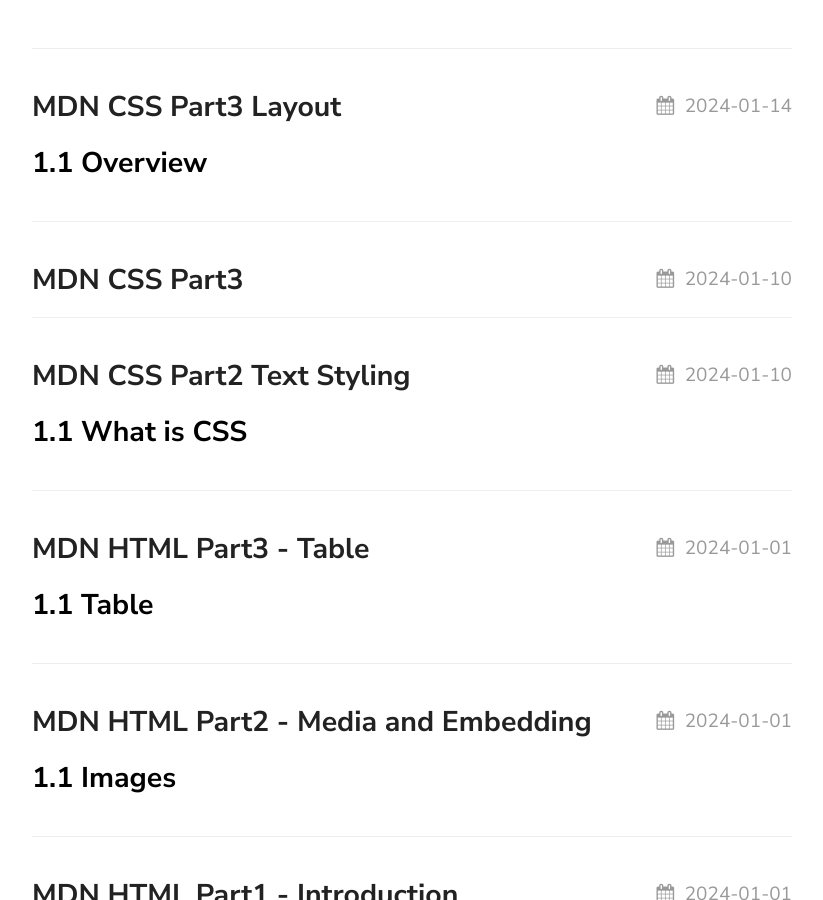
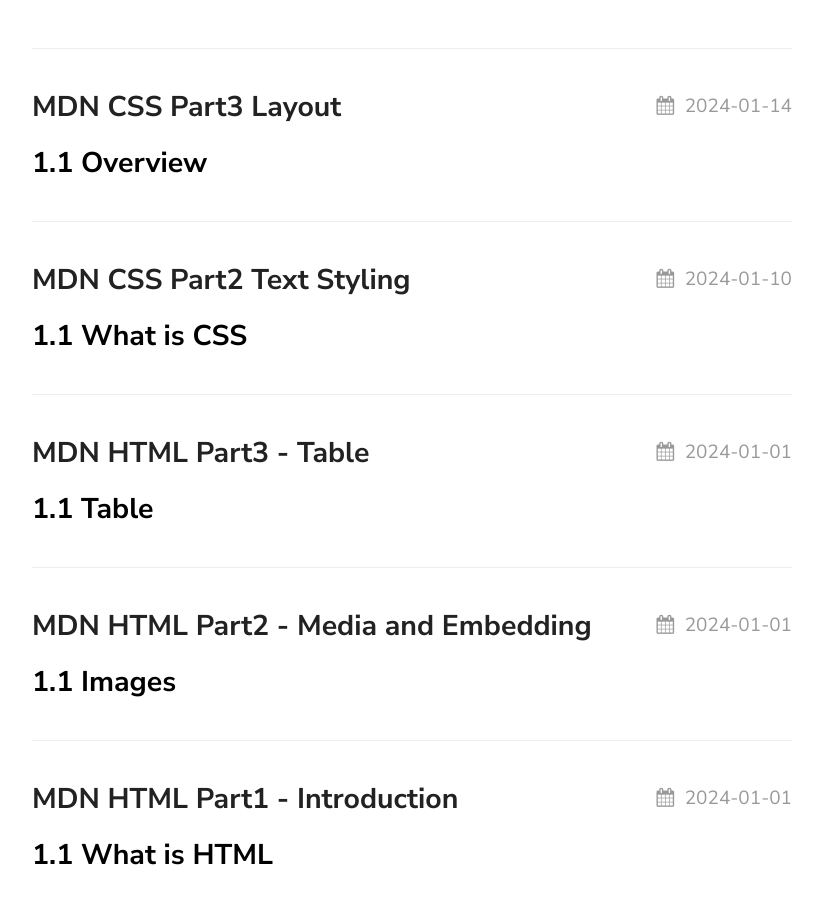
Before and after one commit to HBhakunamatata/HBhakunamatata.github.io, a Jekyll site: the page built from index.md, in a window 1280 px wide and 900 px high, scrolled down 551 px. Shown: the whole window, without its empty margins (68-891 px from the left). Built offline with Jekyll 4.4.1, drawn with Linux system fonts in a browser that asks for light colours.

```diff
--- a/_posts/2024-04-14-MDN-CSS-03.md
+++ /dev/null
@@ -1,7 +0,0 @@
----
-layout: post
-title: "MDN CSS Part3 "
-description:
-date: 2024-01-10
-categories: CSS
----
```
Also changed, not shown: _posts/2024-04-12-MDN-CSS-02.md (+0 -3 lines).
